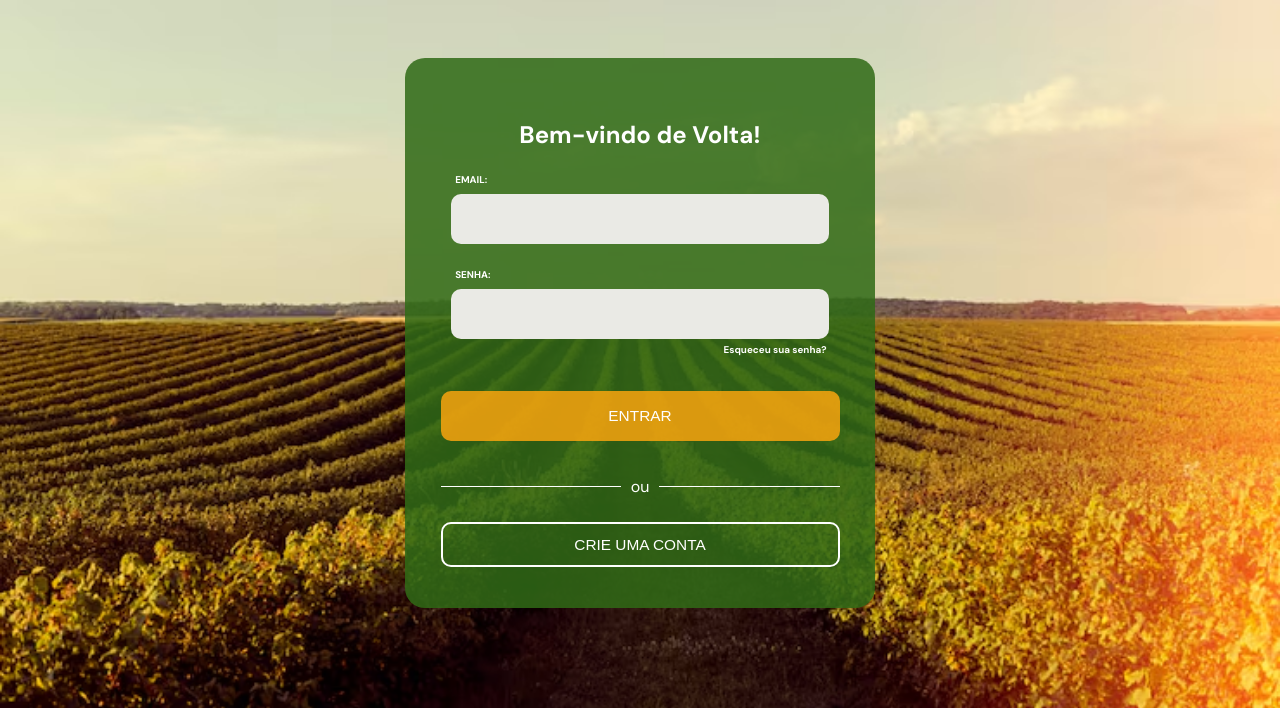
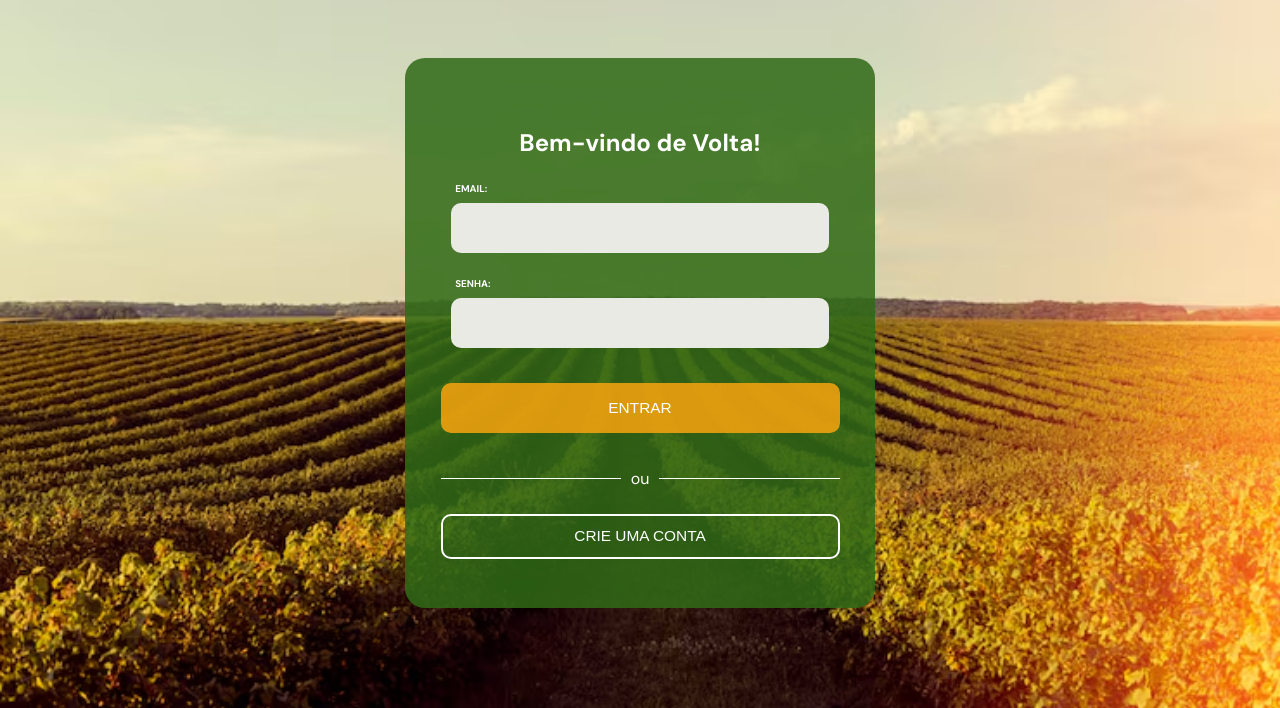
Before and after one commit to YuriVieira13/ProjetoSolaris, a plain HTML site: page Protótipos/Protótipo_Solaris_CSS/public/Login.html in a window 1280 px wide. Shown: the part 92-800 px from the top of the page. Drawn offline with Linux system fonts and the light colour scheme.

Commit message:
Colocando o link entre tela de cadastro e script de validação de credenciais e removendo botão de recuperação de senha

```diff
--- a/Protótipos/Protótipo_Solaris_CSS/public/Login.html
+++ b/Protótipos/Protótipo_Solaris_CSS/public/Login.html
@@ -9,6 +9,8 @@
     <link rel="stylesheet" href="styles/style.css" />
     <link rel="icon" href="assets/icons" />
     <link rel="preconnect" href="https://fonts.gstatic.com" />
+
+    <script src="validacaoCredenciais.js"></script>
 </head>
 
 <body>
@@ -53,11 +55,8 @@
                     <span >SENHA:</span>
                     </div>
                     <input id="senha_input" type="password">
-                    <div class="linha-direita">
-                    <span >Esqueceu sua senha?</span>
-                    </div>
                 </div>
-                <button class="botaoEntrar">ENTRAR</button>
+                <button class="botaoEntrar" onclick="logar()">ENTRAR</button>
                 <div class="ou">ou</div>
                 <button onclick="window.location.href='Cadastro.html'"
 
```
